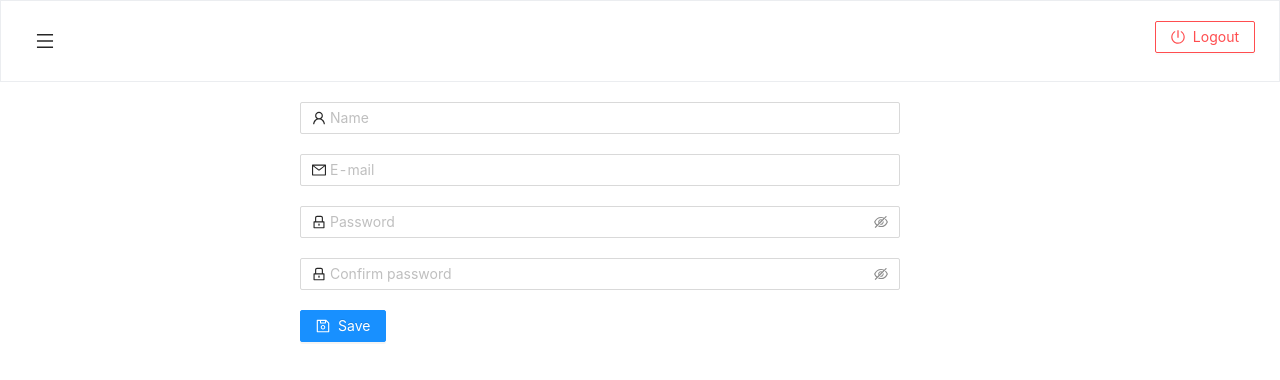
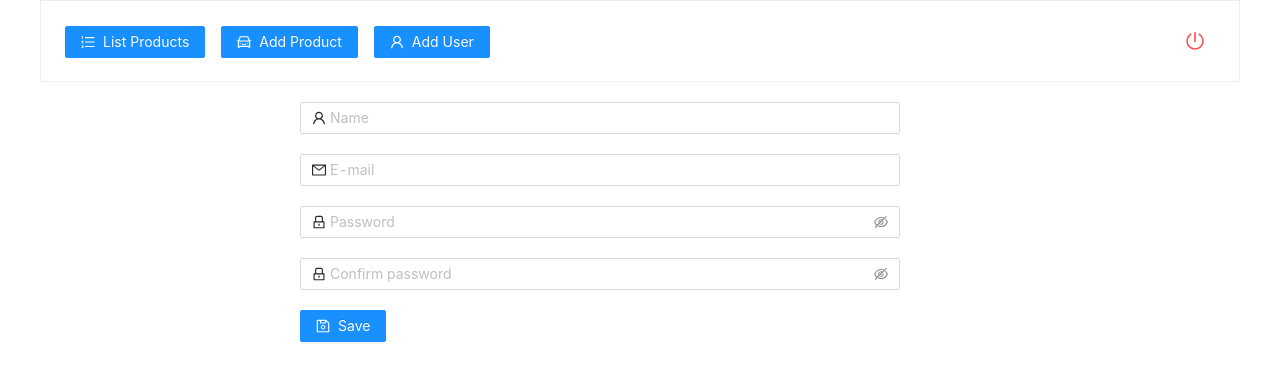
Before and after one commit to raphaelalvarenga/gerenciamento-de-produtos-frontend, a React (Create React App) app: page /add-user in a window 1280 px wide. Shown: the top 380 px of the page. Built offline with nearby package versions, Linux system fonts and the light colour scheme; sample sign-in values are in the browser's storage.

Commit message:
[Toolbar & Sidenav] The Toolbar & Sidenav components were created to be inside React Router.

```diff
--- a/src/App.tsx
+++ b/src/App.tsx
@@ -2,55 +2,11 @@ import React, { FunctionComponent } from "react";
 import './assets/styles.css';
 import Routes from "./components/Routes";
 import { BrowserRouter, Link } from "react-router-dom";
-import { Drawer, List, PageHeader, Button } from "antd";
-import { MenuOutlined, PoweroffOutlined } from "@ant-design/icons";
-import auth from "./routines/auth";
 
 const App: FunctionComponent = () => {
 
-    const [isDrawerVisible, setIsDrawerVisible] = React.useState<boolean>(false);
-    const routes: {id: number, name: string, route: string}[] = [
-        {id: 1, name: "Home", route: "/"},
-        {id: 2, name: "Add User", route: "/add-user"}
-    ]
-
     return (
         <BrowserRouter>
-            {!auth() && <PageHeader
-                className = "site-page-header"
-                title = {
-                    <Button
-                        type = "text"
-                        shape = "circle"
-                        icon = {<MenuOutlined />}
-                        size = "large"
-                        onClick = {() => setIsDrawerVisible(true)}
-                    />}
-                extra = {[
-                    <Link key = "1" to = "/logout"><Button danger icon = {<PoweroffOutlined />}>Logout</Button></Link>
-                ]}
-            />}
-            <Drawer
-                title = "Hello, 'User'!"
-                placement = "left"
-                closable
-                onClose = {() => setIsDrawerVisible(false)}
-                visible = {isDrawerVisible}
-                key = "left"
-            >
-                <List
-                    itemLayout="horizontal"
-                    dataSource={routes}
-                    renderItem={item => (
-                      <List.Item>
-                        <List.Item.Meta
-                          title={<Link to = {item.route} onClick = {() => setIsDrawerVisible(false)} style = {{display: "block"}}>{item.name}</Link>}
-                        />
-                      </List.Item>
-                    )}
-                />
-            </Drawer>
-
             <Routes />
         </BrowserRouter>
     )
--- /dev/null
+++ b/src/components/Sidenav.tsx
@@ -0,0 +1,43 @@
+import React, { FunctionComponent } from "react";
+import { Drawer } from "antd";
+import { List } from "antd";
+import { Link } from "react-router-dom";
+
+const Sidenav: FunctionComponent<any> = (props) => {
+
+    const [isDrawerVisible, setIsDrawerVisible] = React.useState<boolean>(false);
+    const routes: {id: number, name: string, route: string}[] = [
+        {id: 1, name: "Home", route: "/"},
+        {id: 2, name: "Add User", route: "/add-user"}
+    ]
+
+    return (
+        <Drawer
+            title = "Hello, 'User'!"
+            placement = "left"
+            closable
+            onClose = {() => setIsDrawerVisible(false)}
+            visible = {isDrawerVisible}
+            key = "left"
+        >
+            <List
+                itemLayout="horizontal"
+                dataSource={routes}
+                renderItem={item => (
+                    <List.Item>
+                    <List.Item.Meta
+                        title={
+                            <Link
+                                to = {item.route}
+                                onClick = {() => setIsDrawerVisible(false)}
+                                style = {{display: "block"}}
+                            >{item.name}</Link>}
+                    />
+                    </List.Item>
+                )}
+            />
+        </Drawer>
+    )
+}
+
+export default Sidenav;
--- /dev/null
+++ b/src/components/Toolbar.tsx
@@ -0,0 +1,49 @@
+import React, { FunctionComponent } from "react";
+import { PageHeader, Button, Row, Col } from "antd";
+import { MenuOutlined, PoweroffOutlined, CarOutlined, UserOutlined, OrderedListOutlined } from "@ant-design/icons";
+
+const Toolbar: FunctionComponent<any> = (props) => {
+    return <PageHeader
+                className = "site-page-header"
+                style = {{maxWidth: "1200px", margin: "auto"}}
+                title = {
+                    <Row gutter = {16}>
+                        <Col>
+                            <Button
+                                type = "primary"
+                                icon = {<OrderedListOutlined />}
+                                onClick = {() => props.listProducts()}
+                            >List Products</Button>
+                        </Col>
+
+                        <Col>
+                            <Button
+                                type = "primary"
+                                icon = {<CarOutlined />}
+                                onClick = {() => props.addProduct()}
+                            >Add Product</Button>
+                        </Col>
+
+                        <Col>
+                            <Button
+                                type = "primary"
+                                icon = {<UserOutlined />}
+                                onClick = {() => props.addUser()}
+                            >Add User</Button>
+                        </Col>
+                    </Row>
+                }
+                extra = {[
+                    <Button
+                        key = "1"
+                        type = "text"
+                        size = "large"
+                        danger
+                        icon = {<PoweroffOutlined />}
+                        onClick = {() => props.makeLogout()}
+                    />
+                ]}
+            />
+}
+
+export default Toolbar;
--- a/src/views/AddProduct.tsx
+++ b/src/views/AddProduct.tsx
@@ -7,6 +7,8 @@ import { RouteComponentProps } from "react-router-dom";
 import { Row, Col } from "antd";
 import RequestInterface from "../interfaces/request-interface";
 import { SaveOutlined, DeleteOutlined } from "@ant-design/icons";
+import Toolbar from "../components/Toolbar";
+import Sidenav from "../components/Sidenav";
 
 const AddProduct: FunctionComponent<RouteComponentProps> = (props) => {
 
@@ -65,6 +67,13 @@ const AddProduct: FunctionComponent<RouteComponentProps> = (props) => {
 
     return (
         <>
+            <Toolbar
+                makeLogout = {() => props.history.push("/logout")}
+                listProducts = {() => props.history.push("/")}
+                addProduct = {() => props.history.push("/add-product")}
+                addUser = {() => props.history.push("/add-user")}
+            />
+            <Sidenav />
             <Row style = {{maxWidth: "1200px", margin: "40px auto 20px auto"}} justify = "center" gutter = {16}>
                 <Col flex = "300px">
                     <Input
--- a/src/views/AddUser.tsx
+++ b/src/views/AddUser.tsx
@@ -7,6 +7,8 @@ import config from "../routines/config";
 import ResponseInterface from "../interfaces/response-interface";
 import md5 from "md5";
 import { RouteComponentProps } from "react-router-dom";
+import Toolbar from "../components/Toolbar";
+import logout from "../routines/logout";
 
 const AddUser: FunctionComponent<RouteComponentProps> = (props) => {
 
@@ -68,6 +70,14 @@ const AddUser: FunctionComponent<RouteComponentProps> = (props) => {
     }
 
     return (
+        <>
+            <Toolbar
+                makeLogout = {() => props.history.push("/logout")}
+                listProducts = {() => props.history.push("/")}
+                addProduct = {() => props.history.push("/add-product")}
+                addUser = {() => props.history.push("/add-user")}
+            />
+
             <form>
                 <Row style = {{maxWidth: "1200px", marginBottom: "20px", marginTop: "20px"}} justify = "center">
                     <Col xs = {12}>
@@ -197,6 +207,7 @@ const AddUser: FunctionComponent<RouteComponentProps> = (props) => {
                         {alert.show && alert.type === "success" && <Alert type = "success" message = {alert.message} />}
                     </Row>
             </form>
+        </>
     )
 }
 
--- a/src/views/ListProducts.tsx
+++ b/src/views/ListProducts.tsx
@@ -2,12 +2,12 @@ import React, { useEffect, useState, FunctionComponent } from "react";
 import ResponseInterface from "../interfaces/response-interface";
 import { ProductInterface } from "../interfaces/product-interface";
 import config from "../routines/config";
-import { Button, Space, Input, Collapse, Pagination } from "antd";
+import { Button, Space, Input, Collapse, Pagination, Spin, Row, Col } from "antd";
 import { SearchOutlined, DeleteOutlined, SaveOutlined } from "@ant-design/icons";
 import { RouteComponentProps } from "react-router-dom";
-import { Row, Col } from "antd";
 import RequestInterface from "../interfaces/request-interface";
 import Modal from "antd/lib/modal/Modal";
+import Toolbar from "../components/Toolbar";
 
 const { Panel } = Collapse;
 
@@ -138,6 +138,12 @@ const ListProducts: FunctionComponent<RouteComponentProps> = (props) => {
 
     return (
         <>
+            <Toolbar
+                makeLogout = {() => props.history.push("/logout")}
+                listProducts = {() => props.history.push("/")}
+                addProduct = {() => props.history.push("/add-product")}
+                addUser = {() => props.history.push("/add-user")}
+            />
             <Row style = {{maxWidth: "1200px", margin: "40px auto 20px auto"}} justify = "center" gutter = {16}>
                 <Col flex = "300px">
                     <Input
@@ -197,6 +203,9 @@ const ListProducts: FunctionComponent<RouteComponentProps> = (props) => {
             </Row>
 
             <div style = {{maxWidth: "1200px", margin: "auto"}}>
+            {
+                products.length > 0 ? (
+                    <>
                     <Row justify = "center">
                         <Col>
                             <Pagination
@@ -311,7 +320,18 @@ const ListProducts: FunctionComponent<RouteComponentProps> = (props) => {
                                 ))
                             }
                         </Collapse>
+                    </>
+                ) : (
+                    <Row justify = "center">
+                        <Col>
+                            <Spin size = "large" />
+                        </Col>
+                    </Row>
+                )
+            }
             </div>
+
+
             <Modal
                 title = "Alert"
                 visible = {modal.visible}
```
Lines whose indentation alone changed are shown as unchanged.
